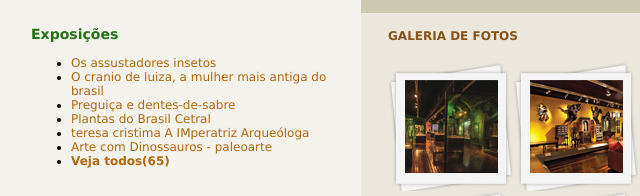
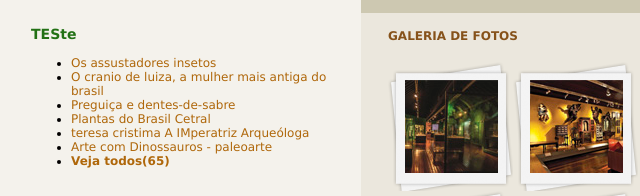
Before and after one commit to Hissashi-Hamada/museu-, a plain HTML site: page index.html in a window 1280 px wide. Shown: the part 680-876 px from the top of the page, 469-1109 px from the left. Drawn offline with Linux system fonts and the light colour scheme.

Commit message:
troquei repositorio para teste

```diff
--- a/index.html
+++ b/index.html
@@ -60,7 +60,7 @@
             </article>
 
             <article id="exposiçoes">
-                <h3>Exposições</h3>
+                <h3>TESte</h3>
                 <ul>
                     <li>
                         <a href="#">Os assustadores insetos</a>
```
